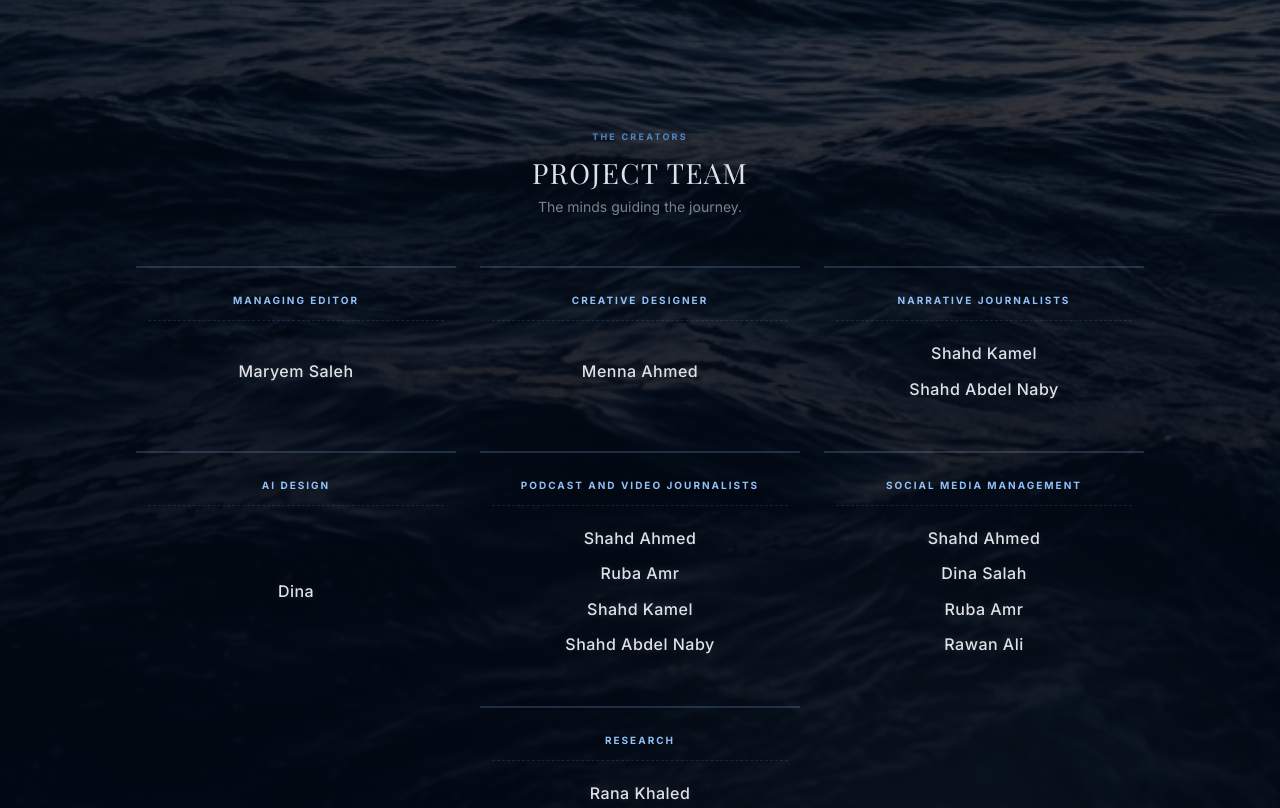
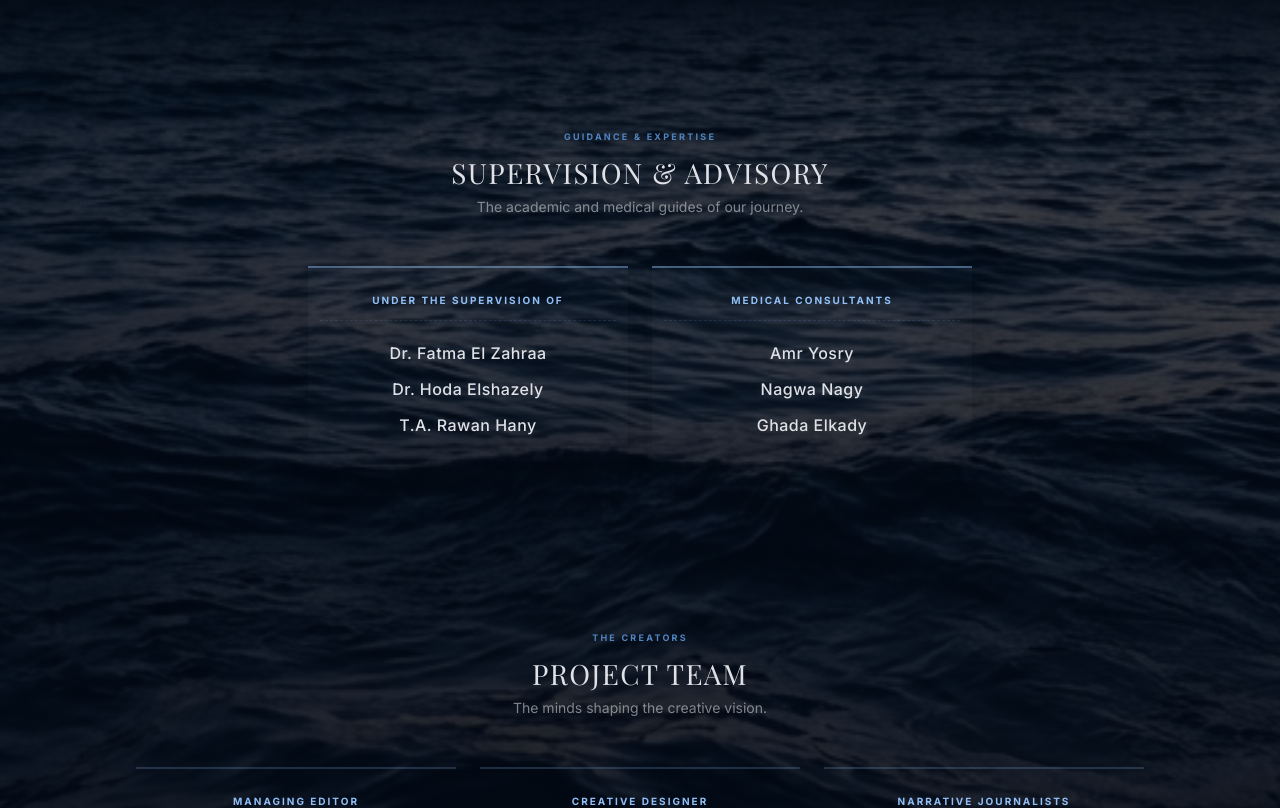
Before and after one commit to Pro-Abdallah/MindWaves, a React (Vite) app in the folder client/: page /why-we-sail in a window 1280 px wide. Shown: the part 1000-1808 px from the top of the page. Built offline with nearby package versions, Linux system fonts and the light colour scheme; a web font is replaced by a local one.

Commit message:
feat: add WhyWeSail section with team data and responsive layout

```diff
--- a/client/src/components/OceanWorld/OceanWorld.css
+++ b/client/src/components/OceanWorld/OceanWorld.css
@@ -205,7 +205,6 @@
   text-align: center;
 }
 
-/* ── Fade-out transition mask ── */
 
 .ow-transition-mask {
   position: absolute;
@@ -215,7 +214,6 @@
   pointer-events: auto;
 }
 
-/* ── Island Labels (HTML overlays rendered via drei/Html) ── */
 
 .ow-island-label {
   display: flex;
--- a/client/src/components/WhyWeSail/WhyWeSail.css
+++ b/client/src/components/WhyWeSail/WhyWeSail.css
@@ -332,6 +332,19 @@
   background: linear-gradient(180deg, rgba(145, 191, 246, 0.03), transparent);
 }
 
+.wws-crew-card--highlighted {
+  border-top-color: rgba(145, 191, 246, 0.45);
+  background: linear-gradient(180deg, rgba(145, 191, 246, 0.02), transparent);
+  box-shadow: 0 4px 20px rgba(0, 0, 0, 0.15);
+}
+
+.wws-crew-card--highlighted:hover {
+  border-top-color: #91BFF6;
+  background: linear-gradient(180deg, rgba(145, 191, 246, 0.08), rgba(145, 191, 246, 0.01));
+  box-shadow: 0 12px 30px rgba(145, 191, 246, 0.08);
+}
+
+
 .wws-crew-card__role {
   font-family: var(--font-primary);
   font-size: 10px;
--- a/client/src/components/WhyWeSail/WhyWeSail.jsx
+++ b/client/src/components/WhyWeSail/WhyWeSail.jsx
@@ -1,5 +1,5 @@
 import { motion } from 'framer-motion'
-import { projectTeam } from './team.data'
+import { projectTeam, supervisors, medicalConsultants } from './team.data'
 import OceanBackground from '../ABottleReturned/components/OceanBackground'
 import './WhyWeSail.css'
 
@@ -146,12 +146,62 @@ export default function WhyWeSail() {
           </motion.div>
         </motion.div>
 
+        {/* ── SUPERVISION & ADVISORY ── */}
+        <div className="wws-crew-section">
+          <div className="wws-crew-header">
+            <span className="wws-crew-header__tag">GUIDANCE & EXPERTISE</span>
+            <h3 className="wws-crew-header__title">Supervision & Advisory</h3>
+            <p className="wws-crew-header__sub">The academic and medical guides of our journey.</p>
+          </div>
+
+          <motion.div
+            variants={containerVariants}
+            initial="hidden"
+            whileInView="visible"
+            viewport={{ once: true, margin: "-50px" }}
+            className="wws-crew-grid"
+          >
+            {supervisors.map(item => (
+              <motion.div
+                key={item.id}
+                variants={cardVariants}
+                className="wws-crew-card wws-crew-card--highlighted"
+              >
+                <span className="wws-crew-card__role">{item.role}</span>
+                <div className="wws-crew-card__members">
+                  {item.members.map((name, idx) => (
+                    <div key={idx} className="wws-crew-card__member-name">
+                      {name}
+                    </div>
+                  ))}
+                </div>
+              </motion.div>
+            ))}
+            {medicalConsultants.map(item => (
+              <motion.div
+                key={item.id}
+                variants={cardVariants}
+                className="wws-crew-card wws-crew-card--highlighted"
+              >
+                <span className="wws-crew-card__role">{item.role}</span>
+                <div className="wws-crew-card__members">
+                  {item.members.map((name, idx) => (
+                    <div key={idx} className="wws-crew-card__member-name">
+                      {name}
+                    </div>
+                  ))}
+                </div>
+              </motion.div>
+            ))}
+          </motion.div>
+        </div>
+
         {/* ── PROJECT TEAM ── */}
-        <div className="wws-crew-section">
+        <div className="wws-crew-section" style={{ marginTop: '80px' }}>
           <div className="wws-crew-header">
             <span className="wws-crew-header__tag">THE CREATORS</span>
             <h3 className="wws-crew-header__title">Project Team</h3>
-            <p className="wws-crew-header__sub">The minds guiding the journey.</p>
+            <p className="wws-crew-header__sub">The minds shaping the creative vision.</p>
           </div>
 
           <motion.div
--- a/client/src/components/WhyWeSail/team.data.js
+++ b/client/src/components/WhyWeSail/team.data.js
@@ -41,3 +41,19 @@ export const projectTeam = [
     members: ["Rana Khaled", "Hoda Maged"]
   }
 ];
+
+export const supervisors = [
+  {
+    id: "sup-1",
+    role: "Under the Supervision of",
+    members: ["Dr. Fatma El Zahraa", "Dr. Hoda Elshazely", "T.A. Rawan Hany"]
+  }
+];
+
+export const medicalConsultants = [
+  {
+    id: "med-1",
+    role: "Medical Consultants",
+    members: ["Amr Yosry", "Nagwa Nagy", "Ghada Elkady"]
+  }
+];
```
